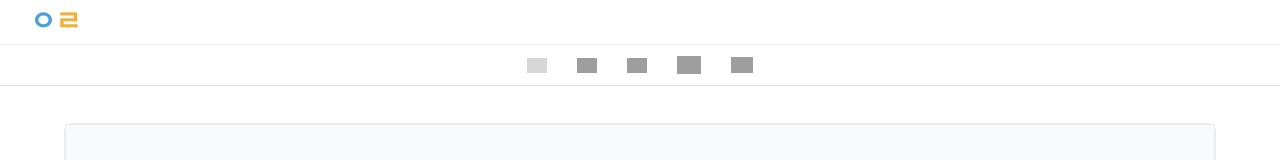
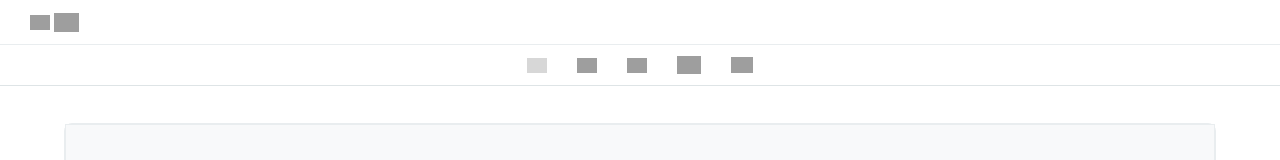
Before and after one commit to mecanvas/early-front, a Next.js app: page /tool/divided in a window 1280 px wide. Shown: the top 160 px of the page. Built offline with nearby package versions, Linux system fonts and the light colour scheme; grey boxes are pictures that could not be loaded; a web font is replaced by a local one.

Commit message:
툴에서 로고 -> 홈버튼으로 변경

```diff
--- a/public/icons/index.js
+++ b/public/icons/index.js
@@ -7,8 +7,12 @@ import imgUpload from './img-upload.svg';
 import grid from './grid.svg';
 import undo from './undo.svg';
 import add from './add.svg';
+import home from './home.svg';
+import arrow from './arrow.svg';
 
 export const icons = {
+  home,
+  arrow,
   horizontal,
   vertical,
   bgPaint,
--- a/src/components/tool/ToolHeader.tsx
+++ b/src/components/tool/ToolHeader.tsx
@@ -2,7 +2,6 @@ import { Popover, Button } from 'antd';
 import React, { useCallback, useMemo } from 'react';
 import { useGlobalState } from 'src/hooks';
 import { FramePrice } from 'src/interfaces/ToolInterface';
-import Logo from '../layouts/Logo';
 import ToolSave from './ToolSave';
 import {
   ToolHeaderMenu,
@@ -14,6 +13,25 @@ import {
 } from './divided/DividedToolStyle';
 import { theme } from 'src/style/theme';
 import { useOpacity } from 'src/hooks/useOpacity';
+import { icons } from 'public/icons';
+import styled from '@emotion/styled';
+
+const ToolHomeIcon = styled.div`
+  cursor: pointer;
+  img {
+    &:nth-of-type(1) {
+      -webkit-transform: rotateY(180deg);
+      -moz-transform: rotateY(180deg);
+      -o-transform: rotateY(180deg);
+      -ms-transform: rotateY(180deg);
+      unicode-bidi: bidi-override;
+      direction: rtl;
+      width: 20px;
+      margin-right: 4px;
+    }
+    width: 25px;
+  }
+`;
 
 interface Props {
   singlePrice?: string;
@@ -44,6 +62,10 @@ const ToolHeader = ({ singlePrice, singleCanvasName, imgUrl, type }: Props) => {
     );
   }, [framePrice]);
 
+  const handleMoveHome = useCallback(() => {
+    history.back();
+  }, []);
+
   const handleSaveCanvas = useCallback(() => {
     setIsSaveCanvas(true);
   }, [setIsSaveCanvas]);
@@ -55,7 +77,10 @@ const ToolHeader = ({ singlePrice, singleCanvasName, imgUrl, type }: Props) => {
   return (
     <ToolHeaderMenu>
       <div style={{ display: 'flex', alignItems: 'center' }}>
-        <Logo />
+        <ToolHomeIcon onClick={handleMoveHome}>
+          <img src={icons.arrow} />
+          <img src={icons.home} />
+        </ToolHomeIcon>
         {!singlePrice && !singleCanvasName && imgUrl ? (
           <Popover
             style={{ padding: 0 }}
```
Also changed, not shown: public/icons/arrow.svg (added), public/icons/home.svg (added).
